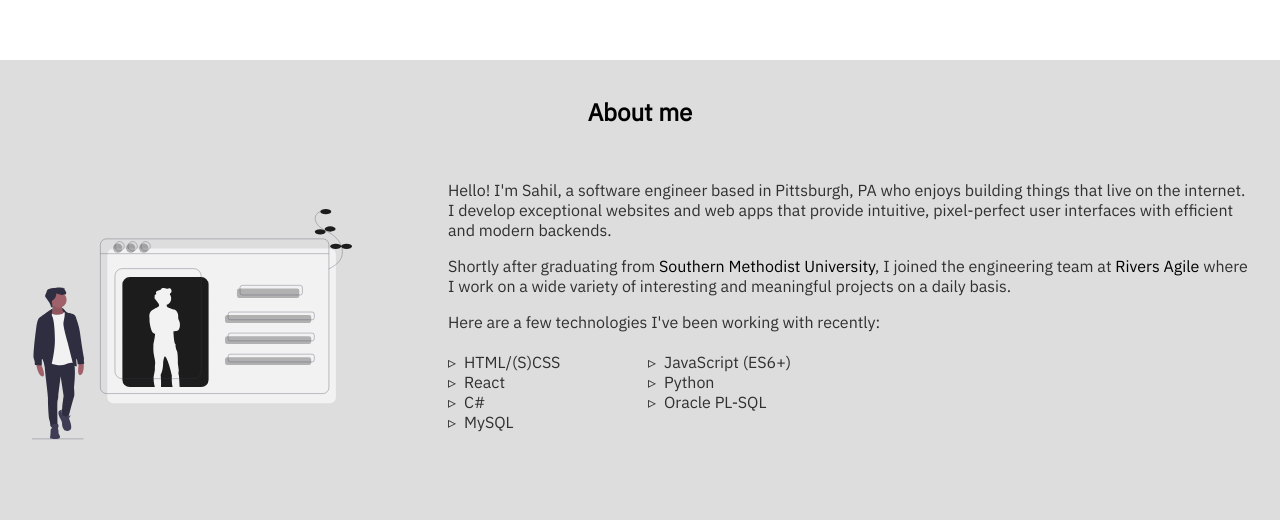
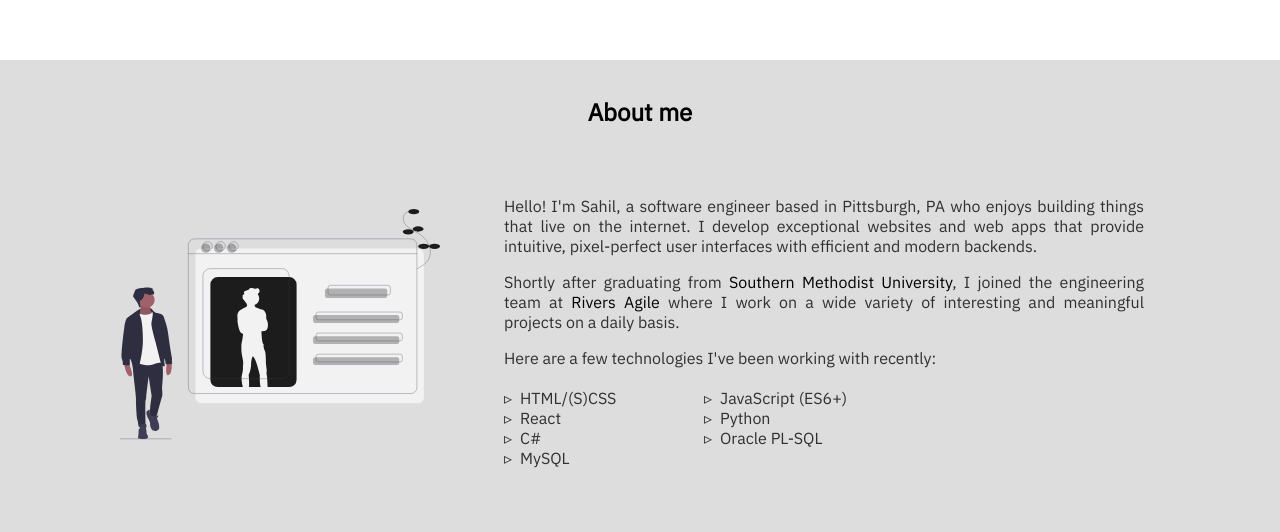
Before and after one commit to sahiljohari/portfolio-website, a React (Create React App) app: page / in a window 1280 px wide. Shown: the part 820-1352 px from the top of the page. Built offline with nearby package versions, Linux system fonts and the light colour scheme.

Commit message:
Fix styling for bigger screens

```diff
--- a/src/components/AboutSection/style.css
+++ b/src/components/AboutSection/style.css
@@ -11,9 +11,9 @@
 }
 
 .content {
-  display: grid;
-  grid-template-columns: repeat(auto-fill, minmax(20rem, 1fr));
-  grid-column-gap: 2rem;
+  display: flex;
+  flex-direction: row;
+  place-content: center;
   margin: 0;
   padding: 1rem;
 }
@@ -21,6 +21,8 @@
 .content-text {
   color: var(--secondary-theme-text-color);
   font-size: 0.8rem;
+  padding: 0.5rem;
+  text-align: justify;
 }
 
 .content-text a {
@@ -72,17 +74,23 @@
   height: 20rem;
 }
 
-@media screen and (max-width: 600px) {
+@media screen and (max-width: 768px) {
   .about-svg svg {
     width: 18rem;
     height: 10rem;
   }
+
+  .content {
+    text-align: center;
+    flex-direction: column;
+  }
 }
 
-@media screen and (min-width: 1024px) {
+@media screen and (min-width: 768px) {
   .content-text {
     font-size: 1rem;
-    grid-column-start: 2;
-    grid-column-end: 4;
+    margin: 0 0 0 3rem;
+    padding: 1rem;
+    max-width: 40rem;
   }
 }
```
